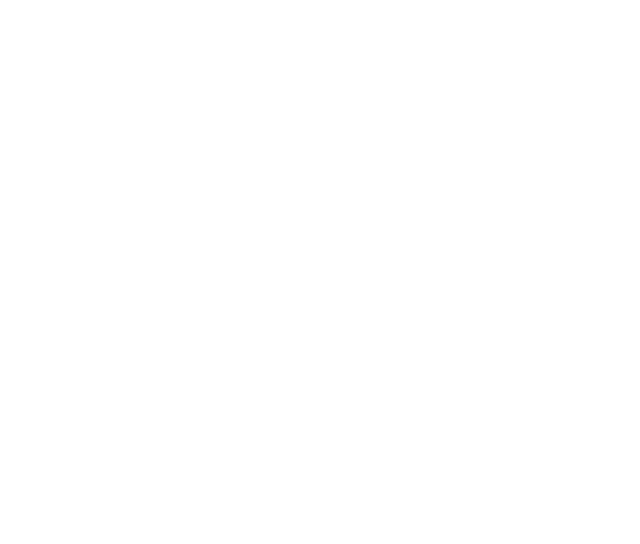
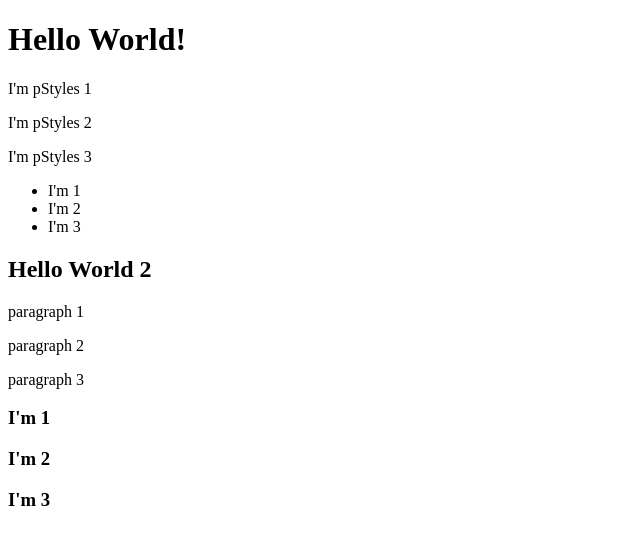
Before and after one commit to rsvll/selecting-elements-js, a plain HTML site: page index.html in a window 1280 px wide. Shown: the whole page, without its empty margins (0-640 px from the left). Drawn offline with Linux system fonts and the light colour scheme.

Commit message:
learned about selecting elements in DOM

```diff
--- a/index.html
+++ b/index.html
@@ -9,6 +9,25 @@
 </head>
 <body>
 
+  <h1 id="header"> </h1>
+  <p class="p-styles"></p>
+  <p class="p-styles"></p>
+  <p class="p-styles"></p>
+  <ul>
+    <li></li>
+    <li></li>
+    <li></li>
+  </ul>
+
+<h2 id="second-header"></h2>
+  <p class="awesome"></p>
+  <p class="awesome"></p>
+  <p class="awesome"></p>
+  <h3></h3>
+  <h3></h3>
+  <h3></h3>
+
+
   <script src="js/script.js"></script>
 </body>
 </html>
--- a/js/script.js
+++ b/js/script.js
@@ -0,0 +1,36 @@
+// document.querySelector will return a single element that is the first in matching the criteria within the ()
+var header = document.querySelector("#header");
+header.textContent = "Hello World!";
+// documents.querySelectorAll will return an array like data structure which contains all elements that match the criteria passed with the ()
+var pStyles = document.querySelectorAll(".p-styles");
+
+for (var x = 0; x < pStyles.length; x++) {
+  pStyles[x].textContent = "I'm pStyles " + (x +1);
+}
+// change text for individual paragraphs
+// pStyles[0].textContent = "yo im 1st"
+// pStyles[1].textContent = "im 2nd"
+// pStyles[2].textContent = "i i'm 3rd"
+//
+
+var list = document.querySelectorAll('  li');
+
+for (var x = 0; x < list.length; x++){
+  list[x].textContent = "I'm " + (x+1);
+}
+//=======================================
+// Another way to select an element by its id is document.getElementById
+
+document.getElementById('second-header').textContent = "Hello World 2"
+
+var awesomes = document.getElementsByClassName("awesome");
+
+for (var x = 0; x < awesomes.length; x++){
+awesomes[x].textContent = "paragraph " + (x + 1);
+}
+
+var h3s = document.getElementsByTagName('h3');
+
+for (var x = 0; x < h3s.length; x++){
+  h3s[x].textContent = "I'm " + (x + 1);
+}
```
